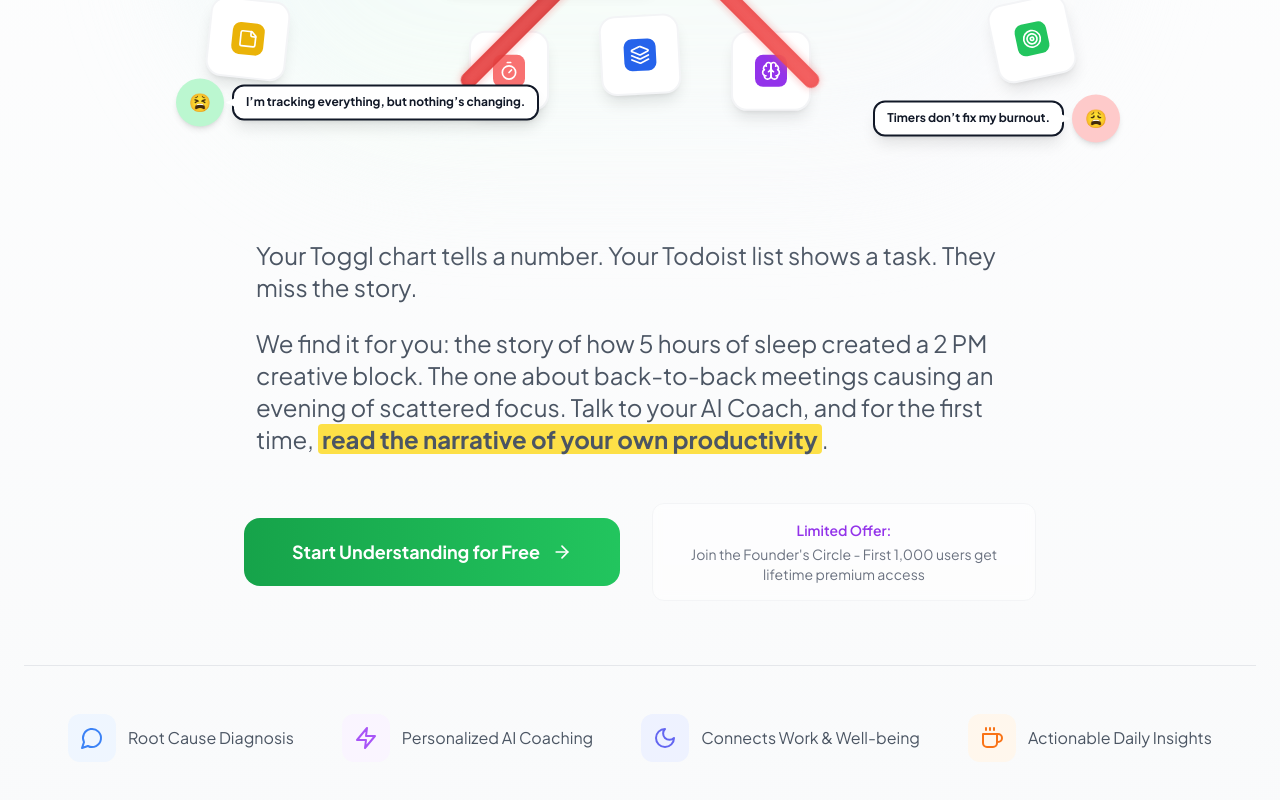
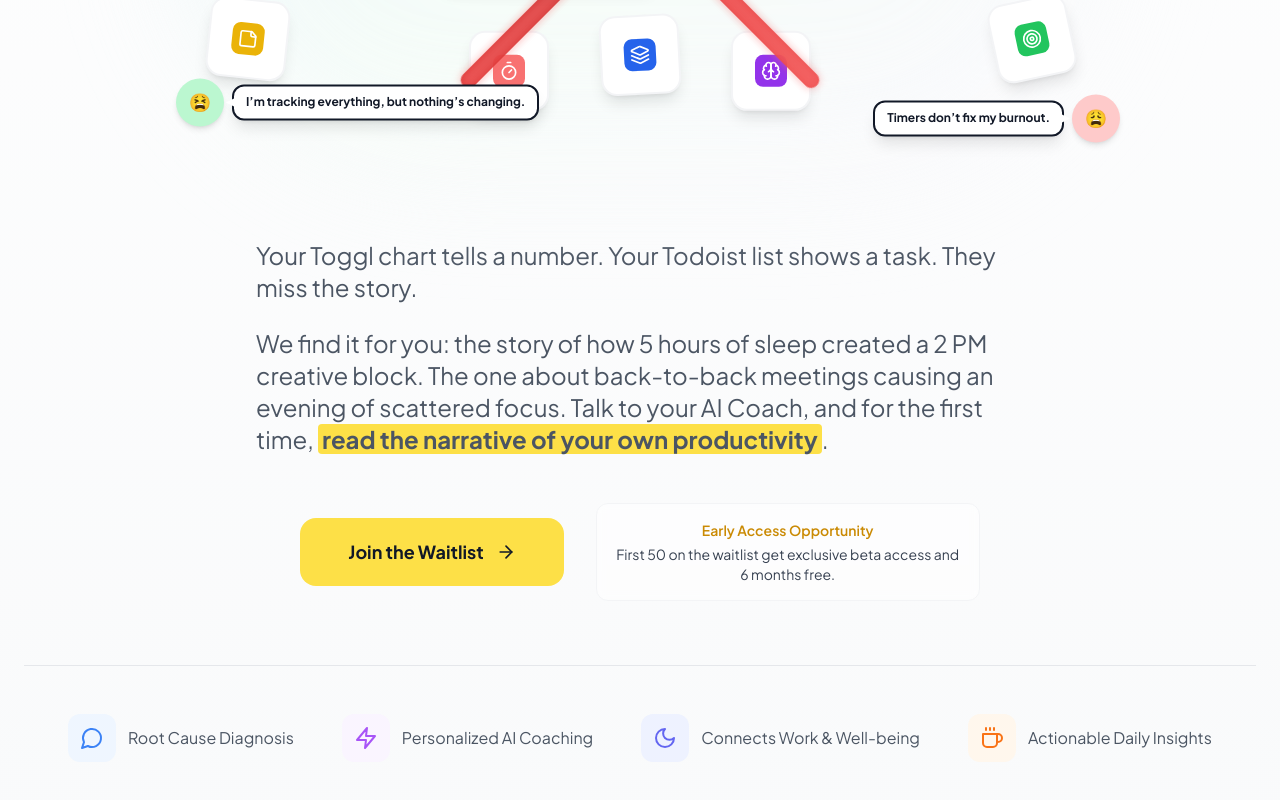
Before and after one commit to divyansharma001/AIProductivityCoach, a React (Vite) app: page / in a window 1280 px wide. Shown: the part 813-1613 px from the top of the page. Built offline with nearby package versions, Linux system fonts and the light colour scheme.

Commit message:
Update HeroSection button and text for early access promotion

```diff
--- a/src/components/HeroSection.tsx
+++ b/src/components/HeroSection.tsx
@@ -260,15 +260,13 @@ const HeroSection = () => {
             </p>
 
             <div className="flex flex-col sm:flex-row items-center justify-center gap-8">
-              <button className="group relative bg-gradient-to-r from-green-600 to-green-500 text-white px-12 py-5 rounded-2xl font-bold text-lg transition-all duration-300 transform hover:scale-105 hover:shadow-xl flex items-center space-x-3 overflow-hidden">
-                <span className="relative z-10">Start Understanding for Free</span>
+              <button className="group relative bg-yellow-300 text-gray-900 px-12 py-5 rounded-2xl font-bold text-lg transition-all duration-300 transform hover:scale-105 hover:shadow-xl flex items-center space-x-3 overflow-hidden">
+                <span className="relative z-10">Join the Waitlist</span>
                 <ArrowRight className="h-5 w-5 group-hover:translate-x-1 transition-transform relative z-10" />
-                <div className="absolute inset-0 bg-gradient-to-r from-green-500 to-green-400 transform scale-x-0 group-hover:scale-x-100 transition-transform origin-left"></div>
               </button>
-
-              <div className="text-sm text-gray-500 max-w-sm p-4 bg-white/50 backdrop-blur-sm rounded-xl border border-gray-100">
-                <span className="text-purple-600 font-semibold block mb-1">Limited Offer:</span>
-                Join the Founder's Circle - First 1,000 users get lifetime premium access
+              <div className="text-sm text-gray-700 max-w-sm p-4 bg-white/50 backdrop-blur-sm rounded-xl border border-gray-100">
+                <span className="text-yellow-600 font-semibold block mb-1">Early Access Opportunity</span>
+                First 50 on the waitlist get exclusive beta access and 6 months free.
               </div>
             </div>
           </div>
```
